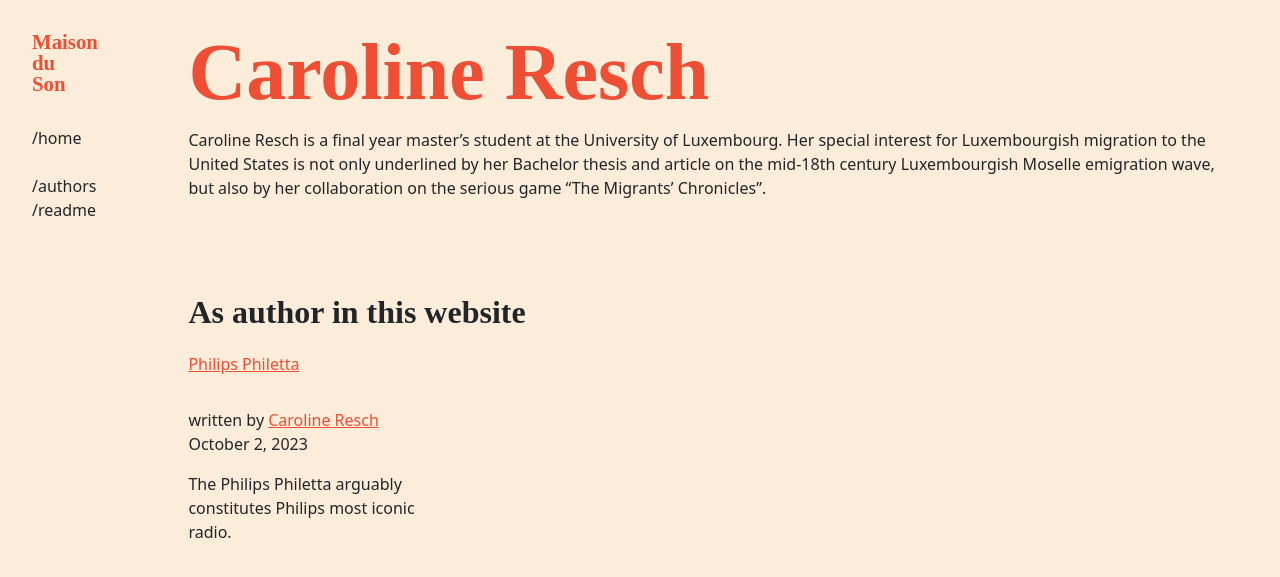
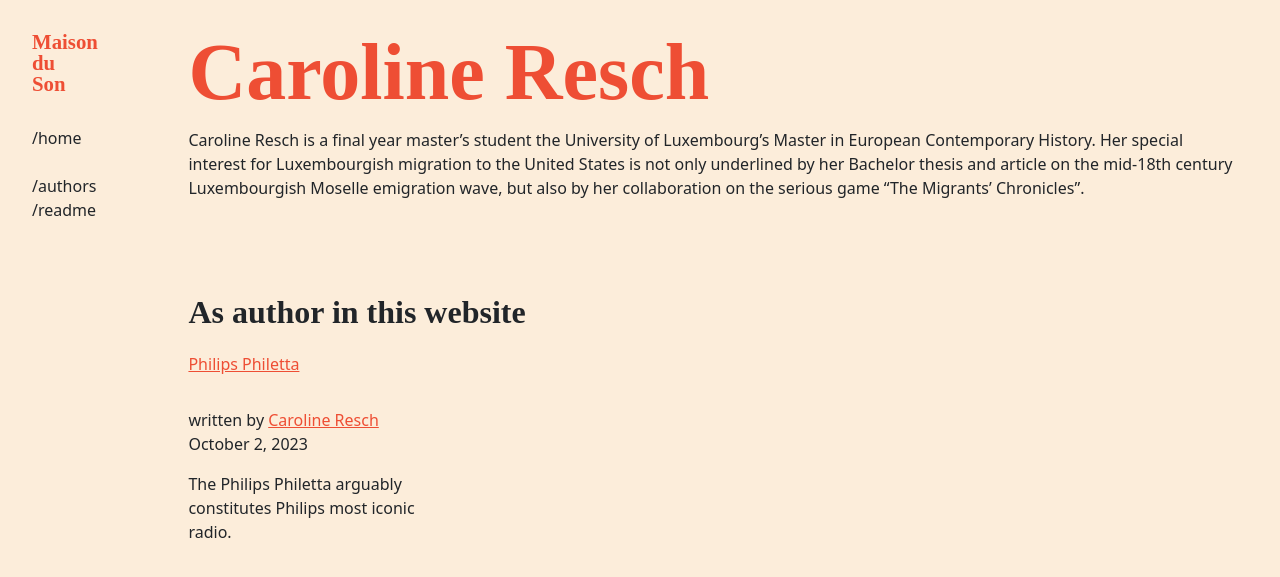
Before and after one commit to C2DH/maison-du-son, a Jekyll site: the page built from _people/caroline-resch.md, in a window 1280 px wide. Shown: the top 577 px of the page. Built offline with Jekyll 4.4.1, drawn with Linux system fonts in a browser that asks for light colours; some web fonts are replaced.

Commit message:
Update caroline-resch.md

```diff
--- a/_people/caroline-resch.md
+++ b/_people/caroline-resch.md
@@ -1,4 +1,4 @@
 ---
 title: Caroline Resch
 ---
-Caroline Resch is a final year master's student at the University of Luxembourg. Her special interest for Luxembourgish migration to the United States is not only underlined by her Bachelor thesis and article on the mid-18th century Luxembourgish Moselle emigration wave, but also by her collaboration on the serious game "The Migrants' Chronicles".
+Caroline Resch is a final year master's student the University of Luxembourg's Master in European Contemporary History. Her special interest for Luxembourgish migration to the United States is not only underlined by her Bachelor thesis and article on the mid-18th century Luxembourgish Moselle emigration wave, but also by her collaboration on the serious game "The Migrants' Chronicles".
```
